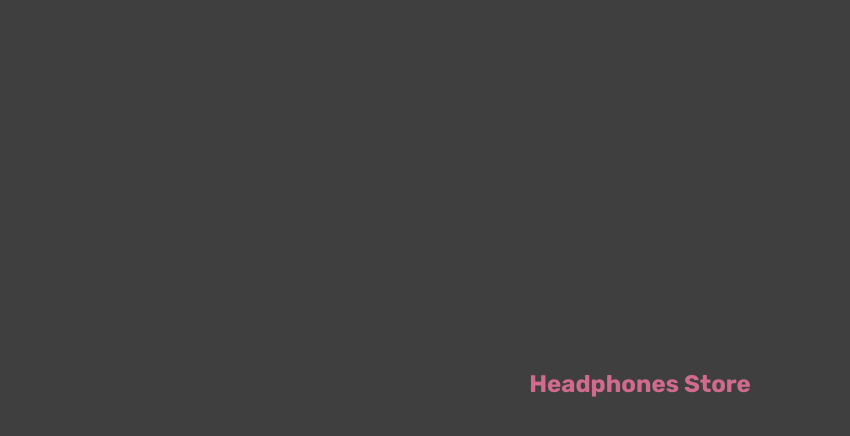
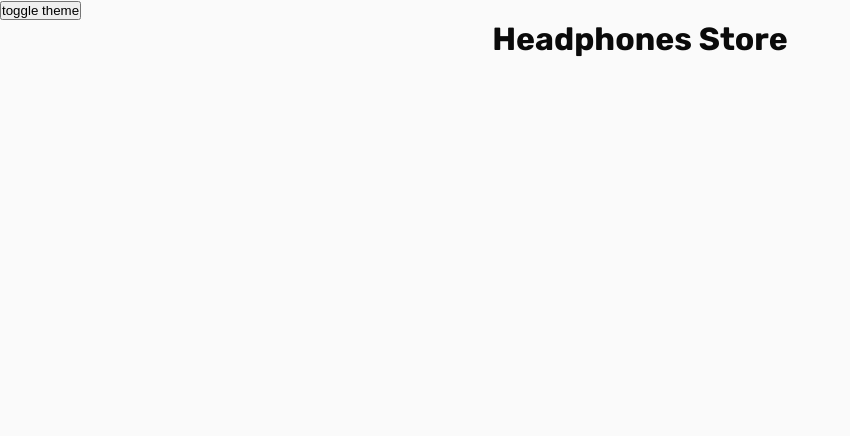
Before and after one commit to nokken65/headphones-store, a React (Vite) app: page / in a window 1280 px wide. Shown: the top 436 px of the page, without its empty margins (0-850 px from the left). Built offline with nearby package versions, Linux system fonts and the light colour scheme.

Commit message:
feat: add styled-components themes

```diff
--- a/src/app/App.css
+++ /dev/null
@@ -1,10 +0,0 @@
-.App {
-  display: flex;
-  flex-direction: column;
-  align-items: center;
-  justify-content: center;
-
-  height: 100vh;
-
-  background-color: #3f3f3f;
-}
--- a/src/app/App.tsx
+++ b/src/app/App.tsx
@@ -1,8 +1,8 @@
 import { styled } from 'styled-components'
 
-import './App.css'
+import { withProviders } from './providers'
 
-function App() {
+const _App = () => {
   return (
     <div className={'App'}>
       <Title>Headphones Store</Title>
@@ -10,11 +10,9 @@ function App() {
   )
 }
 
-export default App
+export const App = withProviders(_App)
 
 const Title = styled.h1`
-  font-size: 1.5em;
   text-align: center;
   margin-bottom: 32px;
-  color: #d16b8d;
 `
--- /dev/null
+++ b/src/app/providers/index.ts
@@ -0,0 +1,5 @@
+import { compose } from 'ramda'
+
+import { withTheme } from './withTheme'
+
+export const withProviders = compose(withTheme)
--- /dev/null
+++ b/src/app/providers/withTheme.tsx
@@ -0,0 +1,18 @@
+import React, { ReactNode } from 'react'
+
+import { dark } from '@/shared/theme/dark'
+import { GlobalStyles } from '@/shared/theme/global'
+import { light } from '@/shared/theme/light'
+import { ThemeProvider } from 'styled-components'
+
+export const withTheme = (children: () => ReactNode) => () => {
+  const [theme, setTheme] = React.useState('light')
+
+  return (
+    <ThemeProvider theme={theme === 'light' ? light : dark}>
+      <button onClick={() => setTheme(theme === 'light' ? 'dark' : 'light')}>toggle theme</button>
+      {children()}
+      <GlobalStyles />
+    </ThemeProvider>
+  )
+}
--- a/src/main.tsx
+++ b/src/main.tsx
@@ -1,4 +1,4 @@
-import App from '@/app/App'
+import { App } from '@/app/App'
 import ReactDOM from 'react-dom/client'
 
 import './index.css'
--- /dev/null
+++ b/src/shared/theme/base.ts
@@ -0,0 +1,27 @@
+import { Theme } from './types'
+
+const base: Theme = {
+  defaultRadius: 'md',
+  defaultSpacing: 'md',
+  fontFamily: `Rubik,-apple-system,BlinkMacSystemFont,'Segoe UI',Roboto,Oxygen,Ubuntu,Cantarell,'Fira Sans','Droid Sans','Helvetica Neue',sans-serif`,
+  fontSize: '16px',
+  radius: {
+    full: '100%',
+    lg: '16px',
+    md: '12px',
+    sm: '10px',
+    xl: '24px',
+    xs: '8px',
+  },
+  spacing: {
+    '2xl': '48px',
+    full: '100%',
+    lg: '24px',
+    md: '16px',
+    sm: '10px',
+    xl: '32px',
+    xs: '8px',
+  },
+}
+
+export { base }
--- /dev/null
+++ b/src/shared/theme/colors.ts
@@ -0,0 +1,58 @@
+import type { Color, ColorNames } from './types'
+
+const colors: Record<ColorNames, Color> = {
+  blue: {
+    '50': '#e7f5ff',
+    '100': '#d3e5fc',
+    '200': '#aac8f2',
+    '300': '#7da9e7',
+    '400': '#578fde',
+    '500': '#3e7fd9',
+    '600': '#2f77d8',
+    '700': '#1f65c0',
+    '800': '#135aad',
+    '900': '#004d9a',
+    DEFAULT: '#3e7fd9',
+  },
+  cyan: {
+    '50': '#e2fefa',
+    '100': '#d3f8f2',
+    '200': '#abede3',
+    '300': '#80e3d4',
+    '400': '#5ddbc6',
+    '500': '#45d6be',
+    '600': '#35d3ba',
+    '700': '#23baa3',
+    '800': '#0da691',
+    '900': '#00907d',
+    DEFAULT: '#35d3ba',
+  },
+  grey: {
+    '50': '#FAFAFA',
+    '100': '#E5E5E5',
+    '200': '#D4D4D4',
+    '300': '#A3A3A3',
+    '400': '#737373',
+    '500': '#525252',
+    '600': '#404040',
+    '700': '#262626',
+    '800': '#171717',
+    '900': '#0A0A0A',
+    DEFAULT: '#525252',
+  },
+  red: {
+    '50': '#ffe7e7',
+    '100': '#ffcece',
+    '200': '#ff9b9b',
+    '300': '#ff6463',
+    '400': '#ff3736',
+    '500': '#ff1918',
+    '600': '#ff0407',
+    '700': '#e40000',
+    '800': '#cc0000',
+    '900': '#b20000',
+    DEFAULT: '#ff3736',
+  },
+}
+
+export { colors }
--- /dev/null
+++ b/src/shared/theme/dark.ts
@@ -0,0 +1,17 @@
+/* eslint sort-keys: 0 */
+
+import { base } from './base'
+import { colors } from './colors'
+import { Theme } from './types'
+
+const dark: Theme = {
+  ...base,
+  colors: {
+    accent: colors.red,
+    background: colors.grey[600],
+    text: colors.grey[50],
+    textInvert: colors.grey[900],
+  },
+}
+
+export { dark }
--- /dev/null
+++ b/src/shared/theme/global.ts
@@ -0,0 +1,12 @@
+import { createGlobalStyle } from 'styled-components'
+
+const GlobalStyles = createGlobalStyle`
+    body {
+        background-color: ${({ theme }) => theme.colors.background};
+        color: ${({ theme }) => theme.colors.text};
+        font-family: ${({ theme }) => theme.fontFamily};
+        font-size: ${({ theme }) => theme.fontSize};
+    }
+`
+
+export { GlobalStyles }
--- /dev/null
+++ b/src/shared/theme/light.ts
@@ -0,0 +1,17 @@
+/* eslint sort-keys: 0 */
+
+import { base } from './base'
+import { colors } from './colors'
+import { Theme } from './types'
+
+const light: Theme = {
+  ...base,
+  colors: {
+    accent: colors.red,
+    background: colors.grey[50],
+    text: colors.grey[900],
+    textInvert: colors.grey[50],
+  },
+}
+
+export { light }
--- /dev/null
+++ b/src/shared/theme/types.ts
@@ -0,0 +1,52 @@
+import { KeyOf } from '../types/utils'
+
+type ColorNames = 'blue' | 'cyan' | 'grey' | 'red'
+
+type Color =
+  | {
+      '50'?: string
+      '100'?: string
+      '200'?: string
+      '300'?: string
+      '400'?: string
+      '500'?: string
+      '600'?: string
+      '700'?: string
+      '800'?: string
+      '900'?: string
+      DEFAULT?: string
+    }
+  | string
+
+type Theme = {
+  colors?: {
+    accent?: Color
+    background?: Color
+    text?: Color
+    textInvert?: Color
+  }
+  defaultRadius?: KeyOf<Theme['radius']>
+  defaultSpacing?: KeyOf<Theme['spacing']>
+  fontFamily?: string
+  fontSize?: string
+  radius?: {
+    '2xl'?: string
+    full?: string
+    lg?: string
+    md?: string
+    sm?: string
+    xl?: string
+    xs?: string
+  }
+  spacing?: {
+    '2xl'?: string
+    full?: string
+    lg?: string
+    md?: string
+    sm?: string
+    xl?: string
+    xs?: string
+  }
+}
+
+export type { Color, ColorNames, Theme }
--- /dev/null
+++ b/src/shared/types/utils.ts
@@ -0,0 +1,3 @@
+type KeyOf<T> = T extends object ? keyof T : never
+
+export type { KeyOf }
```
